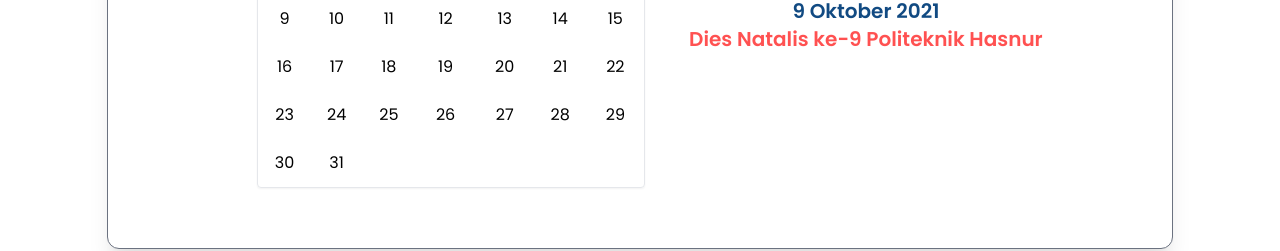
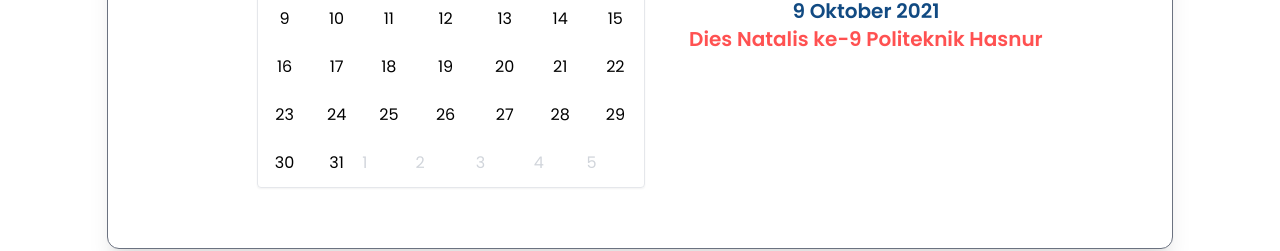
Before and after one commit to or-abdillh/BEM-POLITEKNIK-HASNUR, a Vue app: page / in a window 1280 px wide. Shown: the part 1960-2211 px from the top of the page. Built offline with nearby package versions, Linux system fonts and the light colour scheme; what @splidejs/vue-splide would draw is missing.

Commit message:
Update calendar and size of image caraousel

```diff
--- a/src/components/Calendar.vue
+++ b/src/components/Calendar.vue
@@ -108,11 +108,11 @@
                            <tr>
                               <td class="cell-style">30</td>
                               <td class="cell-style">31</td>
-                              <td></td>
-                              <td></td>
-                              <td></td>
-                              <td></td>
-                              <td></td>
+                              <td class="cell-disable">1</td>
+                              <td class="cell-disable">2</td>
+                              <td class="cell-disable">3</td>
+                              <td class="cell-disable">4</td>
+                              <td class="cell-disable">5</td>
                            </tr>
                         </table>
                      </div>
--- a/src/components/Carousel.vue
+++ b/src/components/Carousel.vue
@@ -13,7 +13,7 @@
                <h1 class="text-5xl text-chatams text-color-1 font-bold">Selamat datang di Website <br> BEM POLIHASNUR!</h1>
                <p class="text-3xl text-sunset mt-4 text-color-2">Lorem Ipsum is simply dummy text of the printing and typesetting industry.</p>
             </div>
-            <img class="absolute bottom-0 right-0 w-7/12" src="/caraousel-1.png" alt="caraousel-1">
+            <img class="absolute lg:-bottom-10 bottom-0 right-0 w-7/12" src="/caraousel-1.png" alt="caraousel-1">
          </SplideSlide>
          <SplideSlide>
             <div class="w-6/12 ml-24 mt-40">
@@ -27,7 +27,7 @@
                <h1 class="text-5xl text-chatams text-color-1 font-bold">Kamu mau curhat?</h1>
                <p class="text-3xl text-sunset mt-4 text-color-2">Lorem Ipsum is simply dummy text of the printing and typesetting industry.</p>
             </div>
-            <img class="absolute -bottom-1/4 left-0 right-0 w-full" src="/caraousel-3.png" alt="Sample 1">
+            <img class="absolute lg:bottom-2/4 -bottom-1/4 left-0 right-0 w-full" src="/caraousel-3.png" alt="Sample 1">
          </SplideSlide>
       </Splide>
    </section>
@@ -38,7 +38,7 @@
    import { ref } from 'vue'
    const options = ref({
       rewind: true,
-      autoplay: false
+      autoplay: true
    })
 
 </script>
```
